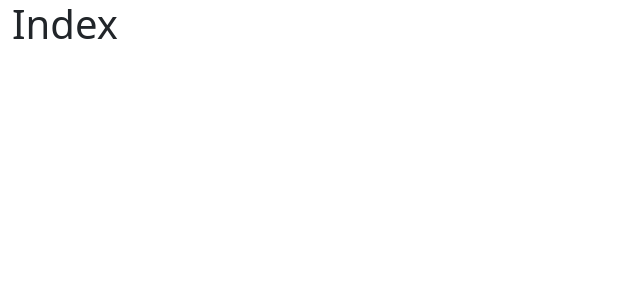
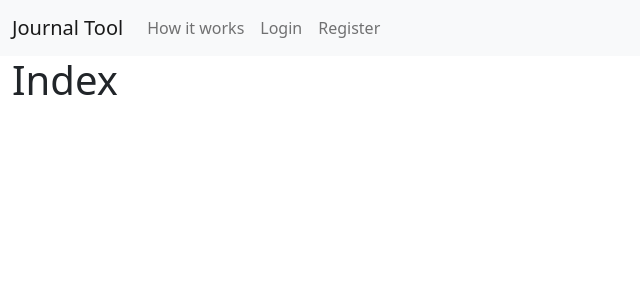
Before and after one commit to MitulMistry/journal-tool, a Django app: page / in a window 1280 px wide. Shown: the top 300 px of the page, without its empty margins (0-640 px from the left). Run offline with Django 3.2, Linux system fonts and the light colour scheme.

Commit message:
Add navbar to layout template

```diff
--- a/journal/templates/journal/layout.html
+++ b/journal/templates/journal/layout.html
@@ -12,6 +12,39 @@
     </head>
 
     <body>
+        <nav class="navbar navbar-expand-lg navbar-light bg-light">
+            <div class="container-fluid">
+                <a class="navbar-brand" href="#">Journal Tool</a>
+                <button class="navbar-toggler" type="button" data-bs-toggle="collapse" data-bs-target="#navbarSupportedContent" aria-controls="navbarSupportedContent" aria-expanded="false" aria-label="Toggle navigation">
+                    <span class="navbar-toggler-icon"></span>
+                </button>
+                <div class="collapse navbar-collapse" id="navbarSupportedContent">
+                    <ul class="navbar-nav me-auto mb-2 mb-lg-0">
+                    <li class="nav-item">
+                        <a class="nav-link" href="{% url 'index' %}">How it works</a>
+                    </li>
+                    {% if user.is_authenticated %}
+                    <li class="nav-item">
+                        <a class="nav-link" href="{% url 'create_entry' %}">Create Entry</a>
+                    </li>
+                    <li class="nav-item">
+                        <a class="nav-link" href="{% url 'entries' %}">View Entries</a>
+                    </li>
+                    <li class="nav-item">
+                        <a class="nav-link" href="{% url 'user_profile' %}">Profile</a>
+                    </li>
+                    {% else %}
+                        <li class="nav-item">
+                            <a class="nav-link" href="{% url 'login' %}">Login</a>
+                        </li>
+                        <li class="nav-item">
+                            <a class="nav-link" href="{% url 'register' %}">Register</a>
+                        </li>
+                    {% endif %}
+                    </ul>
+                </div>
+            </div>
+        </nav>
 
         <div class="body container-fluid">
             {% block body %}
```
